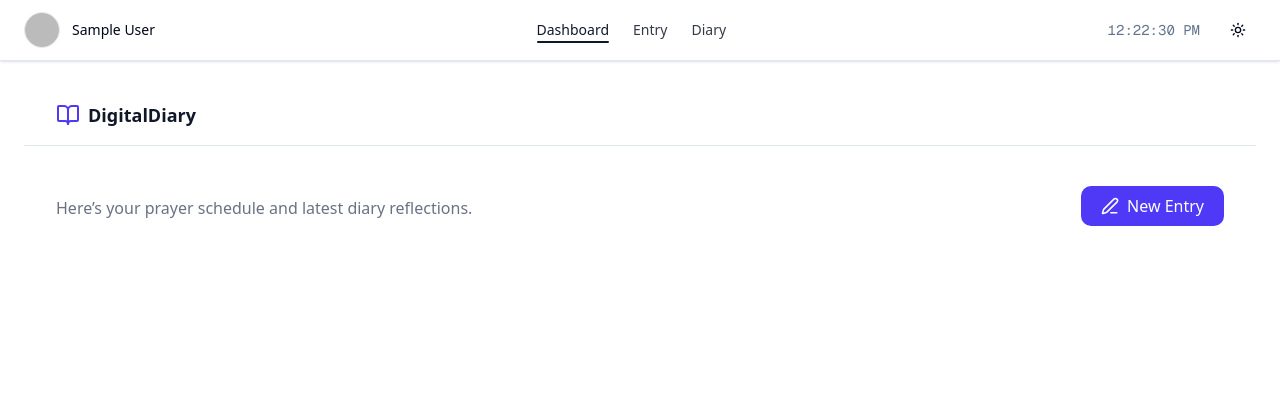
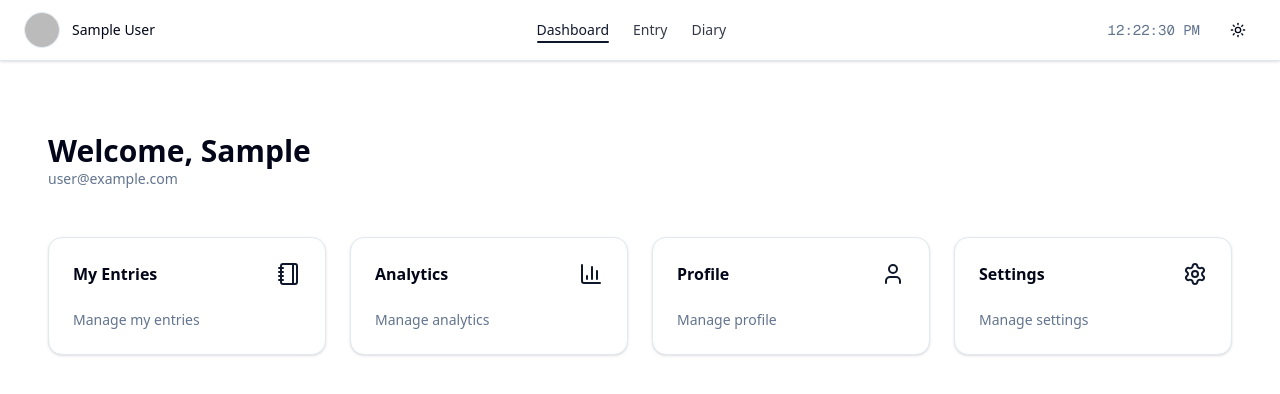
Before and after one commit to malaksaad38/digital-diary, a Next.js app: page /dashboard in a window 1280 px wide. Shown: the top 394 px of the page. Built offline with nearby package versions, Linux system fonts and the light colour scheme; no server answers; sample sign-in values are in the browser's storage.

Commit message:
fix: refactor dashboard + add client dashboard page

```diff
--- /dev/null
+++ b/src/app/dashboard/dashboard-client.tsx
@@ -0,0 +1,61 @@
+"use client";
+
+import { motion } from "framer-motion";
+import { Card, CardContent, CardHeader, CardTitle } from "@/components/ui/card";
+import {
+  BarChart3,
+  Notebook,
+  User,
+  Settings,
+} from "lucide-react";
+
+export default function DashboardClient({ user }: { user: any }) {
+
+  const cards = [
+    { title: "My Entries", icon: Notebook },
+    { title: "Analytics", icon: BarChart3 },
+    { title: "Profile", icon: User },
+    { title: "Settings", icon: Settings },
+  ];
+
+  return (
+    <motion.div
+      initial={{ opacity: 0 }}
+      animate={{ opacity: 1 }}
+      className="space-y-6 p-6"
+    >
+      {/* Header */}
+      <div className="flex justify-between items-center py-6">
+        <div>
+          <h1 className="text-3xl font-bold">Welcome, {user.name?.split(" ")[0]}</h1>
+          <p className="text-muted-foreground text-sm">{user.email}</p>
+        </div>
+
+      </div>
+
+      {/* Cards */}
+      <div className="grid gap-6 sm:grid-cols-2 lg:grid-cols-4">
+        {cards.map((item, index) => (
+          <motion.div
+            key={index}
+            initial={{ opacity: 0, y: 20 }}
+            animate={{ opacity: 1, y: 0 }}
+            transition={{ delay: index * 0.1 }}
+          >
+            <Card className="hover:shadow-lg transition cursor-pointer group">
+              <CardHeader className="flex flex-row items-center justify-between">
+                <CardTitle>{item.title}</CardTitle>
+                <item.icon className="h-6 w-6 text-primary group-hover:scale-110 transition" />
+              </CardHeader>
+              <CardContent>
+                <p className="text-sm text-muted-foreground">
+                  Manage {item.title.toLowerCase()}
+                </p>
+              </CardContent>
+            </Card>
+          </motion.div>
+        ))}
+      </div>
+    </motion.div>
+  );
+}
--- a/src/app/dashboard/layout.tsx
+++ b/src/app/dashboard/layout.tsx
@@ -1,6 +1,6 @@
 import { auth } from "@/auth";
 import { redirect } from "next/navigation";
-import Navbar from "@/components/dashboard/Navbar";
+import Navbar from "@/components/Navbar";
 
 export default async function LayoutPrivate({
                                               children,
--- a/src/app/dashboard/page.tsx
+++ b/src/app/dashboard/page.tsx
@@ -1,44 +1,13 @@
-import { auth } from "@/auth"; // from your Auth.js setup
+import { auth } from "@/auth";
 import { redirect } from "next/navigation";
-import { BookOpen, Calendar, Edit3, LogOut } from "lucide-react";
-import clientPromise from "@/libs/mongodb";
-import Link from "next/link";
-import ButtonLogout from "@/components/ButtonLogout";
+import DashboardClient from "./dashboard-client";
 
-// ✅ Server Component
-export default function DashboardPage() {
+export default async function DashboardPage() {
+  const session = await auth();
 
-  return (
-    <div className="min-h-screen text-gray-900">
-      {/* ---------- NAVBAR ---------- */}
-      <nav className="flex items-center justify-between px-8 py-4 border-b  backdrop-blur-md sticky top-0">
-        <div className="flex items-center gap-2">
-          <BookOpen className="text-indigo-600 w-6 h-6" />
-          <span className="font-semibold text-lg">DigitalDiary</span>
-        </div>
-      </nav>
+  if (!session?.user) {
+    redirect("/login");
+  }
 
-      {/* ---------- HEADER ---------- */}
-      <header className="px-8 py-10 flex flex-col md:flex-row md:items-center md:justify-between gap-6">
-        <div>
-          <h1 className="text-3xl font-bold">
-            {/*Welcome back, {session.user?.name?.split(" ")[0] || "Friend"} 👋*/}
-          </h1>
-          <p className="text-gray-500 mt-1">
-            Here’s your prayer schedule and latest diary reflections.
-          </p>
-        </div>
-        <Link
-          href="/dashboard/new"
-          className="flex items-center gap-2 px-5 py-2 rounded-lg bg-indigo-600 text-white hover:bg-indigo-700 transition-all"
-        >
-          <Edit3 size={18} />
-          New Entry
-        </Link>
-      </header>
-
-      {/* ---------- MAIN CONTENT ---------- */}
-
-    </div>
-  );
+  return <DashboardClient user={session.user} />;
 }
```
Also changed, not shown: src/components/Navbar.tsx (renamed from src/components/dashboard/Navbar.tsx).
